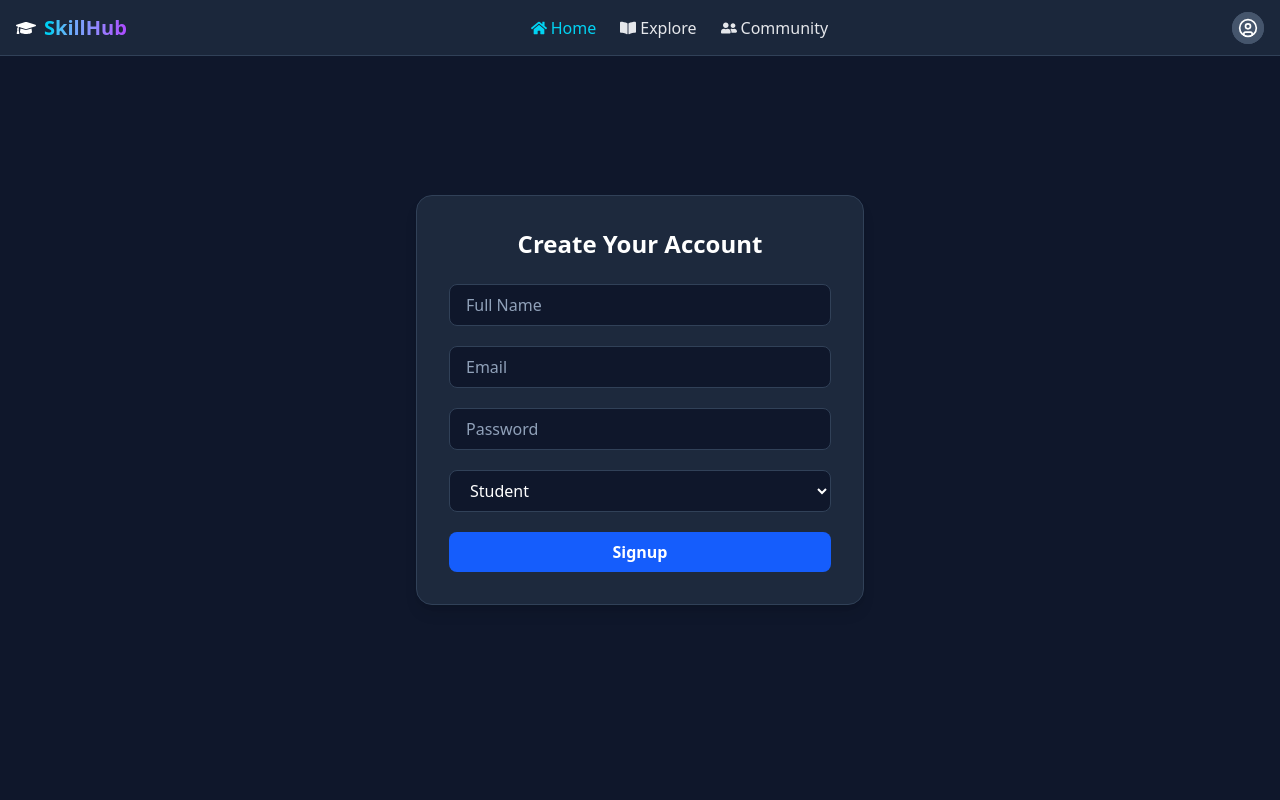
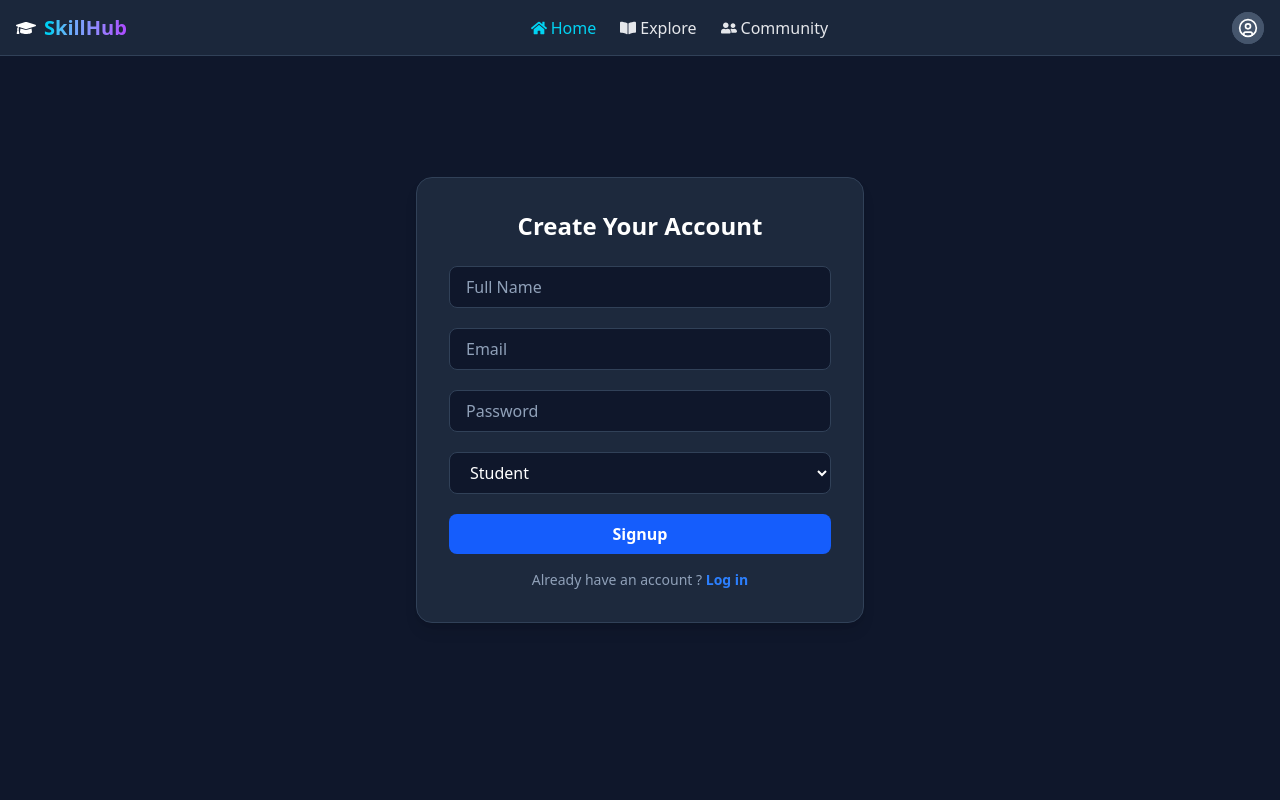
Before and after one commit to SBeeeee/LMS-Assesment-, a Next.js app in the folder frontend/: page /auth/signup in a window 1280 px wide. Shown: the top 800 px of the page. Built offline with nearby package versions, Linux system fonts and the light colour scheme; no server answers.

Commit message:
added login route to signin

```diff
--- a/frontend/src/app/auth/signup/page.js
+++ b/frontend/src/app/auth/signup/page.js
@@ -132,6 +132,17 @@ export default function Signup() {
             {loading ? "Signing up..." : "Signup"}
           </button>
         </form>
+        <div className="text-center mt-4">
+  <p className="text-slate-400 text-sm">
+    Already have an account ?{" "}
+    <button
+      onClick={() => router.push("/auth/login")}
+      className="text-blue-500 hover:underline hover:cursor-pointer font-semibold"
+    >
+      Log in
+    </button>
+  </p>
+</div>
       </div>
     </div>
   );
```
